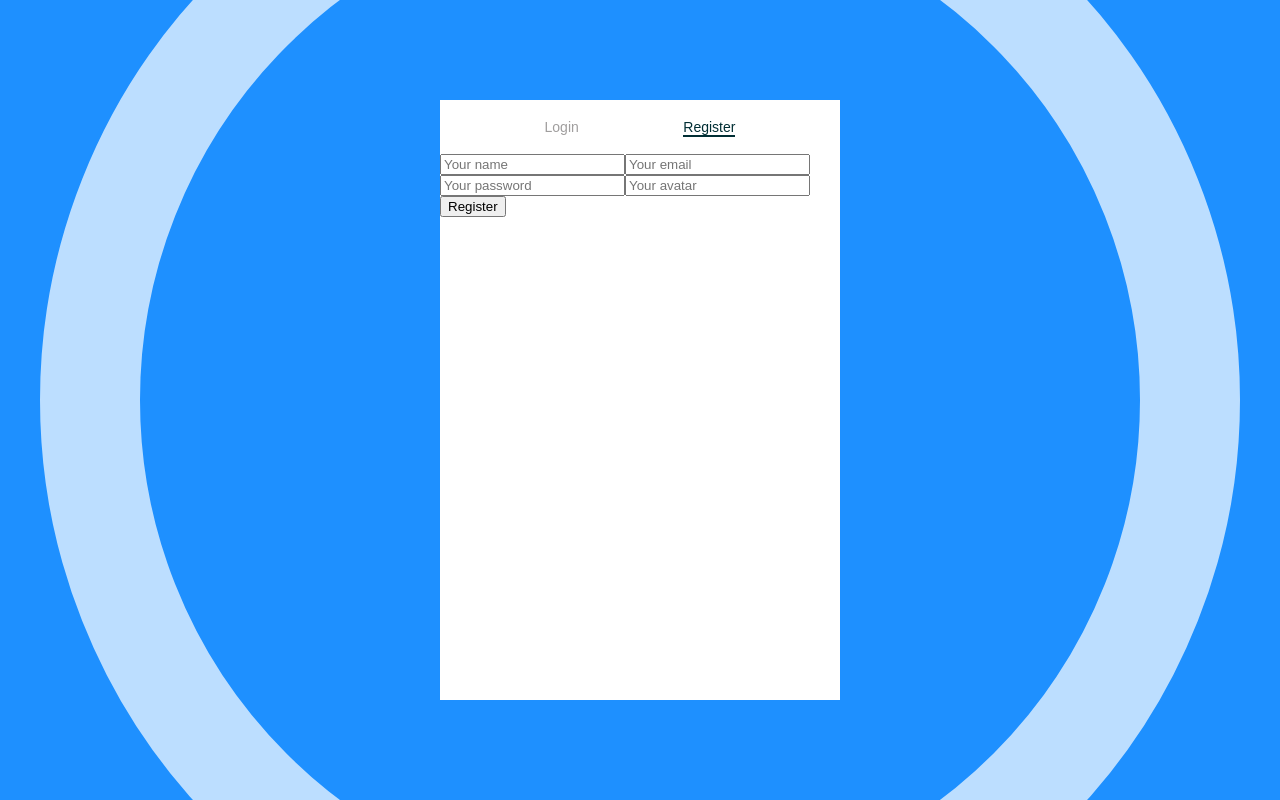
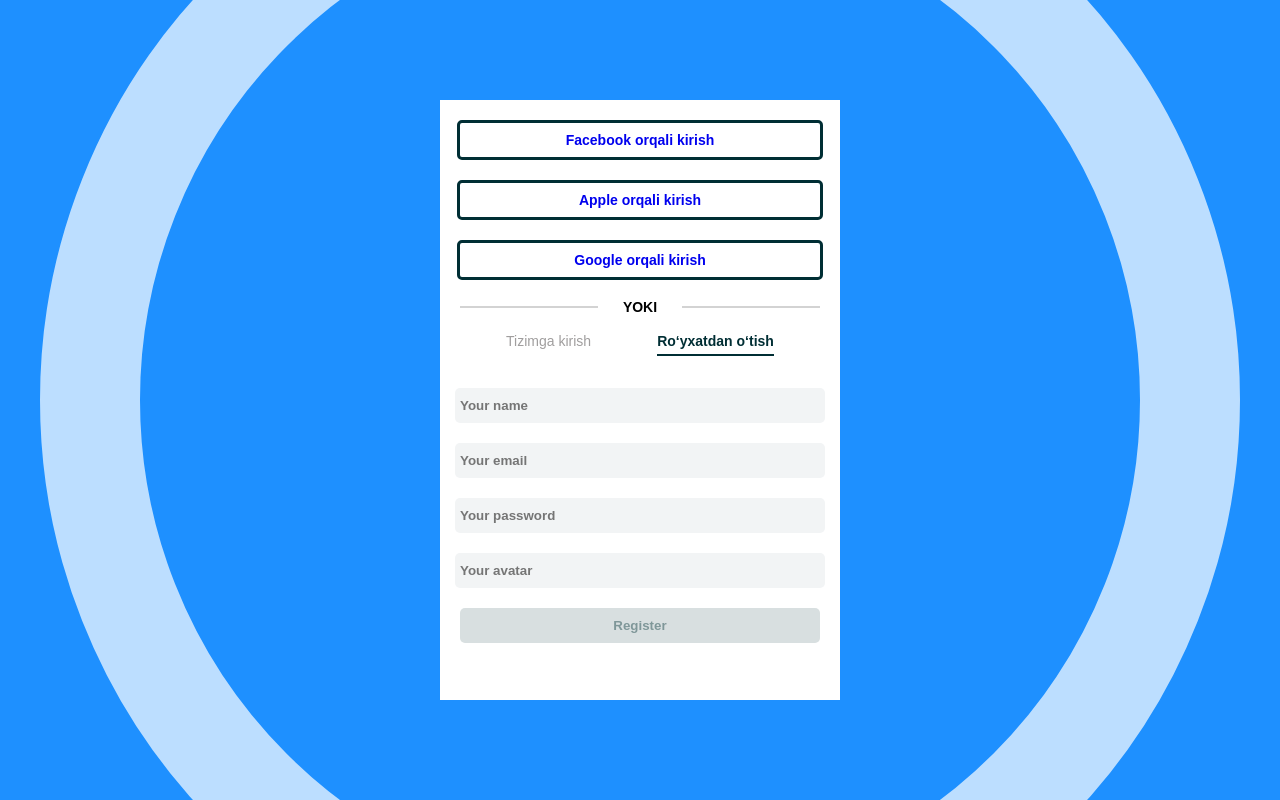
Before and after one commit to DilmurodjonT/react_olx_loiha, a React (Create React App) app: page /auth/register in a window 1280 px wide. Built offline with nearby package versions, Linux system fonts and the light colour scheme.

Commit message:
start style auth section

```diff
--- a/public/locales/uz/translation.json
+++ b/public/locales/uz/translation.json
@@ -1,5 +1,11 @@
 {
   "message": "Xabarlar",
   "account": "Hisobingiz",
-  "main-categories": "Bosh toifalar"
+  "main-categories": "Bosh toifalar",
+  "log in via Facebook": "Facebook orqali kirish",
+  "access through Apple": "Apple orqali kirish",
+  "sign in with Google": "Google orqali kirish",
+  "login": "Tizimga kirish",
+  "register": "Roʻyxatdan oʻtish",
+  "or": "YOKI"
 }
--- a/src/components/all-categories/AllCategories.module.scss
+++ b/src/components/all-categories/AllCategories.module.scss
@@ -11,8 +11,10 @@
 }
 
 .allCategories__container {
-  display: flex;
-  gap: 20px 40px;
+  display: grid;
+  grid-template-columns: repeat(7, 80px);
+  gap: 20px;
+  justify-content: space-around;
   flex-wrap: wrap;
   margin-top: 50px;
 }
@@ -25,10 +27,10 @@
   width: 150px;
   color: #000;
   img {
-    width: 100%;
-    height: 100px;
-    border-radius: 50%;
-    object-fit: cover;
+    width: 95%;
+    // height: 100px;
+    // border-radius: 50%;
+    // object-fit: cover;
   }
   p {
     word-break: break-word;
@@ -36,8 +38,8 @@
 }
 
 .category__item__image {
-  width: 100px;
-  height: 100px;
+  width: 80px;
+  height: 80px;
   border-radius: 50%;
   display: flex;
   align-items: center;
--- a/src/components/all-products-home/AllProductsHome.jsx
+++ b/src/components/all-products-home/AllProductsHome.jsx
@@ -3,7 +3,7 @@ import c from "./AllProductsHome.module.scss";
 import "./styles.scss";
 import axios from "axios";
 import { Swiper, SwiperSlide } from "swiper/react";
-import { Navigation } from "swiper";
+import { Autoplay, Navigation } from "swiper";
 import "swiper/css";
 import "swiper/css/pagination";
 import "swiper/css/navigation";
@@ -23,21 +23,25 @@ const AllProductsHome = () => {
           <div className={c.allProductMainDiv}>
             <h2>{categoryItem.categoryName_uz}</h2>
             <Swiper
-              slidesPerView={7}
+              slidesPerView={"auto"}
               spaceBetween={30}
               loop={true}
               navigation={true}
+              autoplay={{
+                delay: 2500,
+                disableOnInteraction: false,
+              }}
               pagination={{
                 clickable: true,
               }}
               className="mySwiper"
-              modules={[Navigation]}
+              modules={[Navigation, Autoplay]}
             >
               {categoryItem.allRefinedProducts.map((product) => (
                 <SwiperSlide>
                   <div className={c.productCard}>
                     <img src={product.productImages[0]} alt="" />
-                    <h3>{product.productName_uz.slice(0, 12) + "..."}</h3>
+                    <h3>{product.productName_uz}</h3>
                   </div>
                 </SwiperSlide>
               ))}
--- a/src/components/all-products-home/AllProductsHome.module.scss
+++ b/src/components/all-products-home/AllProductsHome.module.scss
@@ -1,52 +1,8 @@
-// #app {
-//   height: 100%;
-// }
-// html,
-// body {
-//   position: relative;
-//   height: 100%;
-// }
-
-// body {
-//   background: #eee;
-//   font-family: Helvetica Neue, Helvetica, Arial, sans-serif;
-//   font-size: 14px;
-//   color: #000;
-//   margin: 0;
-//   padding: 0;
-// }
-
-// .swiper {
-//   width: 100%;
-//   min-height: 350px;
-// }
-
-// .swiper-slide {
-//   width: 200px !important;
-//   height: 300px !important;
-//   text-align: center;
-//   font-size: 18px;
-//   background: #fff;
-//   display: flex;
-//   justify-content: center;
-//   align-items: flex-start !important;
-//   padding: 16px;
-//   border-radius: 5px;
-//   box-shadow: 0 0 5px gray;
-// }
-
-// .swiper-slide img {
-//   display: block;
-//   width: 100%;
-//   height: 100%;
-//   object-fit: cover;
-// }
+$main-color-dark: #002e34;
 
 .productCard {
   border-radius: 5px !important;
   overflow: hidden !important;
-  // border: 5px solid rgb(1, 1, 101);
-  width: 250px;
   img {
     width: 100% !important;
     aspect-ratio: 1 / 1;
@@ -54,7 +10,10 @@
   }
   h3 {
     word-break: break-word;
-    height: 25px;
+    font-size: 16px;
+    text-align: left;
+    margin-top: 20px;
+    color: $main-color-dark;
   }
 }
 
@@ -66,28 +25,3 @@
     color: rgb(81, 110, 110);
   }
 }
-// .loader {
-//   position: absolute;
-//   top: 0;
-//   left: 0;
-//   z-index: 15;
-//   min-height: 230vh;
-//   width: 100vw;
-//   background-color: #e0cdcda4;
-//   display: flex;
-//   justify-content: center;
-//   align-items: flex-start;
-//   div {
-//     margin-top: 40vh;
-//     width: 100px;
-//     height: 100px;
-//     border-bottom: 5px solid black;
-//     border-radius: 50%;
-//     animation: loader 1s linear infinite forwards;
-//   }
-// }
-// @keyframes loader {
-//   to {
-//     transform: rotate(360deg);
-//   }
-// }
--- a/src/routes/auth/Auth.jsx
+++ b/src/routes/auth/Auth.jsx
@@ -2,8 +2,10 @@ import React from "react";
 import { useEffect } from "react";
 import { Outlet, NavLink, useNavigate, useLocation } from "react-router-dom";
 import c from "./Auth.module.scss";
+import { useTranslation } from "react-i18next";
 
 const Auth = () => {
+  const { t } = useTranslation();
   const navigate = useNavigate();
   const { pathname } = useLocation();
   useEffect(() => {
@@ -16,6 +18,16 @@ const Auth = () => {
     <div className={c.auth}>
       <div className={c.circle}></div>
       <div className={c.auth__form}>
+        <div className={c.auth__links}>
+          <a href="/">{t("log in via Facebook")}</a>
+          <a href="/">{t("access through Apple")}</a>
+          <a href="/">{t("sign in with Google")}</a>
+        </div>
+        <div className={c.auth__or__section}>
+          <div className={c.auth__stick}></div>
+          <h3>{t("or")}</h3>
+          <div className={c.auth__stick}></div>
+        </div>
         <ul className={c.auth__nav}>
           <li>
             <NavLink
@@ -24,7 +36,7 @@ const Auth = () => {
               }
               to="/auth/login"
             >
-              Login
+              {t("login")}
             </NavLink>
           </li>
           <li>
@@ -34,7 +46,7 @@ const Auth = () => {
               }
               to="/auth/register"
             >
-              Register
+              {t("register")}
             </NavLink>
           </li>
         </ul>
--- a/src/routes/auth/Auth.module.scss
+++ b/src/routes/auth/Auth.module.scss
@@ -27,6 +27,8 @@ $main-color-dark: #002e34;
     color: #a09e9e;
   }
   .auth__link__active {
+    padding-bottom: 5px;
+    font-weight: 700;
     color: $main-color-dark;
     border-bottom: 2px solid $main-color-dark;
   }
@@ -54,3 +56,35 @@ $main-color-dark: #002e34;
     transform: scale(10);
   }
 }
+
+.auth__links {
+  display: flex;
+  flex-direction: column;
+  align-items: center;
+  margin: 20px;
+  gap: 20px 0;
+  a {
+    width: 100%;
+    border: 3px solid $main-color-dark;
+    padding: 10px 0;
+    border-radius: 5px;
+    text-align: center;
+    font-weight: 600;
+  }
+}
+
+.auth__or__section {
+  margin: 0 20px;
+  display: flex;
+  align-items: center;
+  h3 {
+    padding: 0 25px;
+  }
+}
+
+.auth__stick {
+  width: 100%;
+  height: 0;
+  border: 1px solid lightgray;
+  border-collapse: collapse;
+}
--- a/src/routes/auth/register/Register.jsx
+++ b/src/routes/auth/register/Register.jsx
@@ -1,6 +1,6 @@
 import React, { useState } from "react";
 import axios from "axios";
-// import c from "../Auth.module.scss";
+import c from "./Register.module.scss";
 
 const Register = () => {
   const [userdata, setUserdata] = useState({
@@ -18,7 +18,7 @@ const Register = () => {
   }
   return (
     <div>
-      <form onSubmit={registerUser}>
+      <form className={c.register__form} onSubmit={registerUser}>
         <input
           required
           type="text"
--- /dev/null
+++ b/src/routes/auth/register/Register.module.scss
@@ -0,0 +1,27 @@
+$main-color-dark: #002e34;
+
+.register__form {
+  display: flex;
+  flex-direction: column;
+  align-items: center;
+  margin: 20px;
+  gap: 20px 0;
+  input {
+    width: 100%;
+    background-color: #f2f4f5;
+    padding: 10px 5px;
+    border-radius: 5px;
+    font-weight: 600;
+    border: none;
+  }
+  button {
+    width: 100%;
+    background-color: #d8dfe0;
+    padding: 10px 5px;
+    border-radius: 5px;
+    font-weight: 600;
+    border: none;
+    color: #7f9799;
+    cursor: pointer;
+  }
+}
```
Also changed, not shown: public/locales/en/translation.json (+7 -1 lines), public/locales/ru/translation.json (+7 -1 lines).
